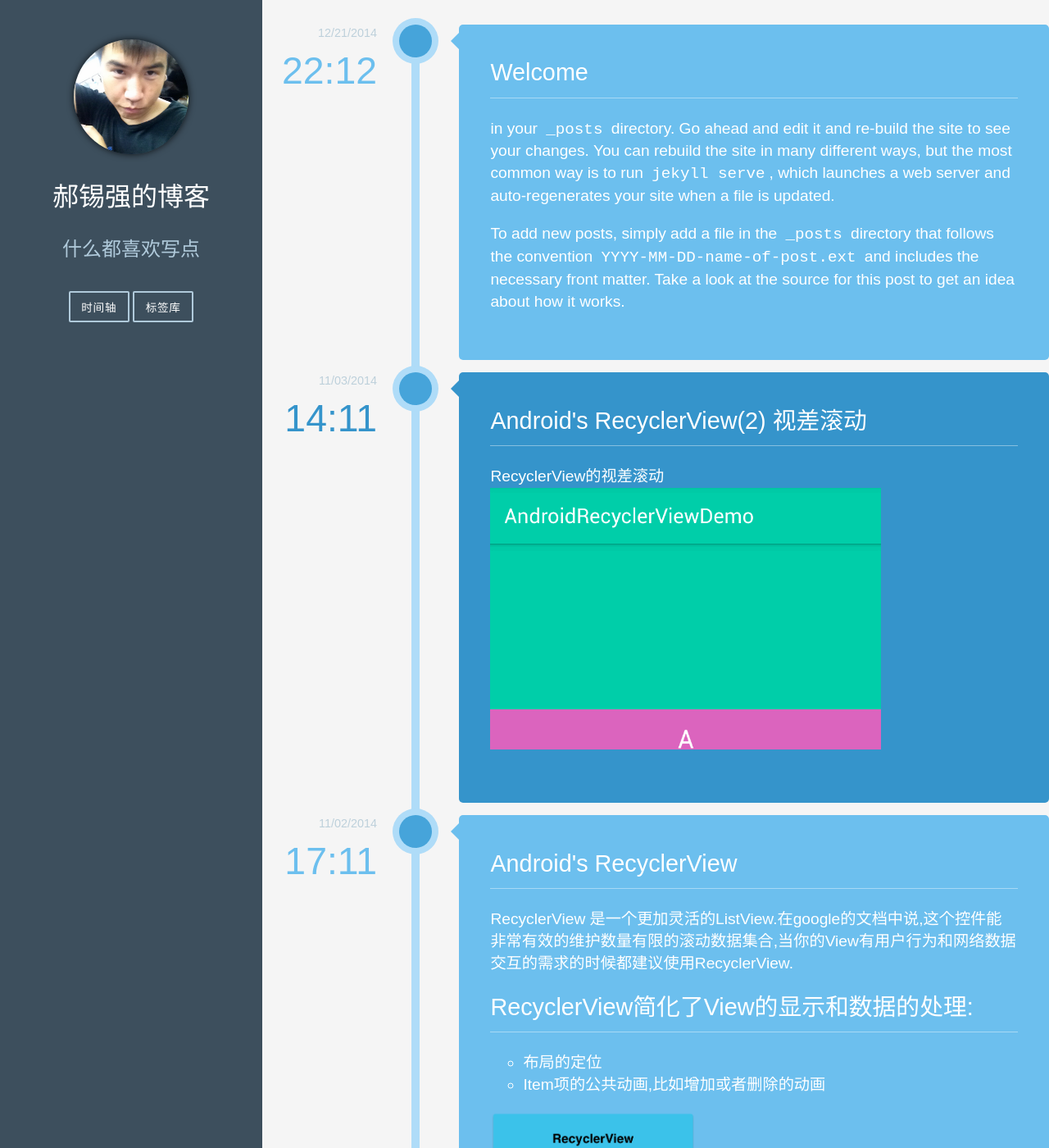
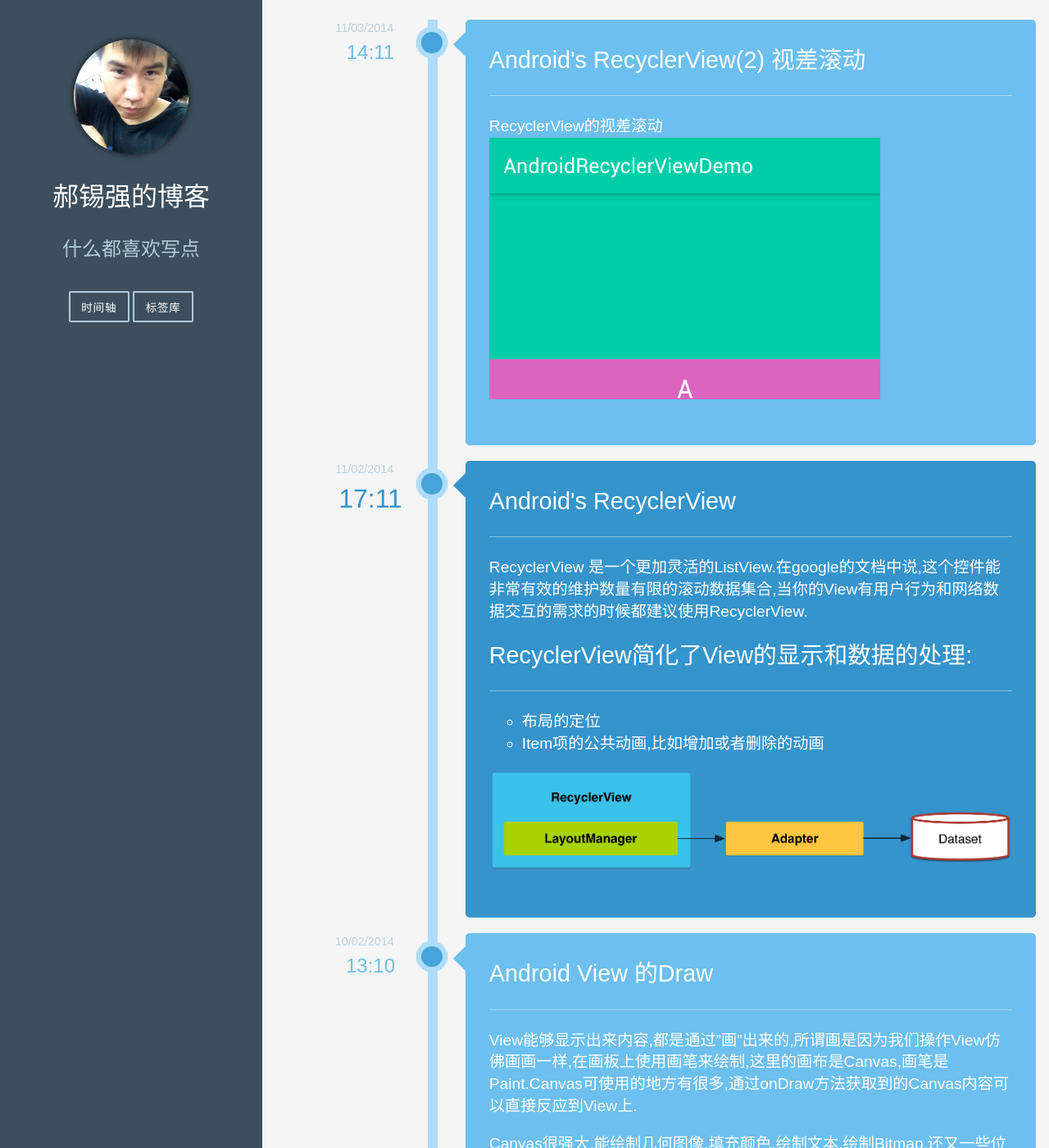
Before and after one commit to Haoxiqiang/haoxiqiang.github.io, a Jekyll site: the page built from list/timing.html, in a window 1280 px wide and 1400 px high. Shown: the whole window at 82% size. Built offline with Jekyll 4.4.1, drawn with Linux system fonts in a browser that asks for light colours; some of the changed text lies outside the part shown.

Commit message:
1.fix css timing

```diff
--- a/_posts/2013-12-21-welcome.markdown
+++ b/_posts/2013-12-21-welcome.markdown
@@ -1,7 +1,7 @@
 ---
 layout: post
 title:  "Welcome"
-date:   2014-12-21 22:19:05
+date:   2013-12-21 22:19:05
 author: 郝锡强
 categories: blog
 letex: true
--- a/css/timeline.css
+++ b/css/timeline.css
@@ -15,7 +15,7 @@ a:hover,a:focus,a:visited{
 
 
 .cbp_tmtimeline {
-  margin: 30px 0 0 0;
+  margin: 1.5em 1em 0.5em 1em;
   padding: 0;
   list-style: none;
   position: relative;
@@ -27,10 +27,9 @@ a:hover,a:focus,a:visited{
   position: absolute;
   top: 0;
   bottom: 0;
-  width: 10px;
+  width: 0.8em;
   background: #afdcf8;
   left: 20%;
-  margin-left: -10px;
 }
 
 /* The date/time */
@@ -41,36 +40,37 @@ a:hover,a:focus,a:visited{
 .cbp_tmtimeline > li .cbp_tmtime {
   display: block;
   width: 25%;
-  padding-right: 100px;
   position: absolute;
 }
 
 .cbp_tmtimeline > li .cbp_tmtime span {
   display: block;
-  text-align: right;
+  text-align: center;
 }
 
 .cbp_tmtimeline > li .cbp_tmtime span:first-child {
   font-size: 0.9em;
   color: #bdd0db;
+  margin-left: -1em;
 }
 
 .cbp_tmtimeline > li .cbp_tmtime span:last-child {
-  font-size: 2.9em;
+  font-size: 2.0em;
   color: #3594cb;
 }
 
 
 .cbp_tmtimeline > li:nth-child(odd) .cbp_tmtime span:last-child {
   color: #6cbfee;
+  font-size: 1.5em;
 }
 
 /* Right content */
 .cbp_tmtimeline > li .cbp_tmlabel {
-  margin: 0 0 15px 25%;
+  margin: 0 0 1em 25%;
   background: #3594cb;
   color: #fff;
-  padding: 2em;
+  padding: 1.5em;
   font-size: 1.2em;
   font-weight: 300;
   line-height: 1.4;
@@ -84,7 +84,7 @@ a:hover,a:focus,a:visited{
 
 .cbp_tmtimeline > li .cbp_tmlabel h2 {
   margin-top: 0px;
-  padding: 0 0 10px 0;
+  padding: 0 0 0.8em 0;
   border-bottom: 1px solid rgba(255,255,255,0.4);
 }
 
@@ -98,8 +98,8 @@ a:hover,a:focus,a:visited{
   position: absolute;
   pointer-events: none;
   border-right-color: #3594cb;
-  border-width: 10px;
-  top: 10px;
+  border-width: 0.8em;
+  top: 0.8em;
 }
 
 .cbp_tmtimeline > li:nth-child(odd) .cbp_tmlabel:after {
@@ -108,26 +108,26 @@ a:hover,a:focus,a:visited{
 
 /* The icons */
 .cbp_tmtimeline > li .cbp_tmicon {
-  width: 40px;
-  height: 40px;
+  width: 2.0em;
+  height: 2.0em;
   font-family: 'ecoico';
   speak: none;
   font-style: normal;
   font-weight: normal;
   font-variant: normal;
   text-transform: none;
-  font-size: 1.4em;
-  line-height: 40px;
+  font-size: 0.8em;
+  line-height: 2.0em;
   -webkit-font-smoothing: antialiased;
   position: absolute;
   color: #fff;
   background: #46a4da;
   border-radius: 50%;
-  box-shadow: 0 0 0 8px #afdcf8;
+  box-shadow: 0 0 0 0.5em #afdcf8;
   text-align: center;
   left: 20%;
   top: 0;
-  margin: 0 0 0 -25px;
+  margin: 1.2em 0 0 -0.6em;
 }
 
 .cbp_tmicon-phone:before {
@@ -147,15 +147,14 @@ a:hover,a:focus,a:visited{
 }
 
 
-/* Example Media Queries */
-@media screen and (max-width: 65.375em) {
 
+@media screen and (max-width: 64em) {
   .cbp_tmtimeline > li .cbp_tmtime span:last-child {
-    font-size: 1.5em;
+    font-size: 1.2em;
   }
 }
 
-@media screen and (max-width: 47.2em) {
+@media screen and (max-width: 48em) {
   .cbp_tmtimeline:before {
     display: none;
   }
@@ -163,7 +162,7 @@ a:hover,a:focus,a:visited{
   .cbp_tmtimeline > li .cbp_tmtime {
     width: 100%;
     position: relative;
-    padding: 0 0 20px 0;
+    padding: 0 0 1.25em 0;
   }
 
   .cbp_tmtimeline > li .cbp_tmtime span {
@@ -194,6 +193,6 @@ a:hover,a:focus,a:visited{
     position: relative;
     float: right;
     left: auto;
-    margin: -55px 5px 0 0px;
+    margin: -3.2em 5px 0 0px;
   }
 }
--- a/list/timing.html
+++ b/list/timing.html
@@ -9,7 +9,7 @@ title : Timing
     {% if post.layout == 'post' %}
 
           <li>
-          <time class="cbp_tmtime" datetime="2013-04-10 18:30"><span>{{ post.date | date: "%m/%d/%Y" }}</span> <span>{{ post.date | date: "%H:%m" }}</span></time>
+            <time class="cbp_tmtime"><span>{{ post.date | date: "%m/%d/%Y" }}</span> <span>{{ post.date | date: "%H:%m" }}</span></time>
             <div class="cbp_tmicon cbp_tmicon-phone"></div>
             <div class="cbp_tmlabel">
               <h2>{{ post.title}}</h2>
```
Lines whose indentation alone changed are shown as unchanged.
